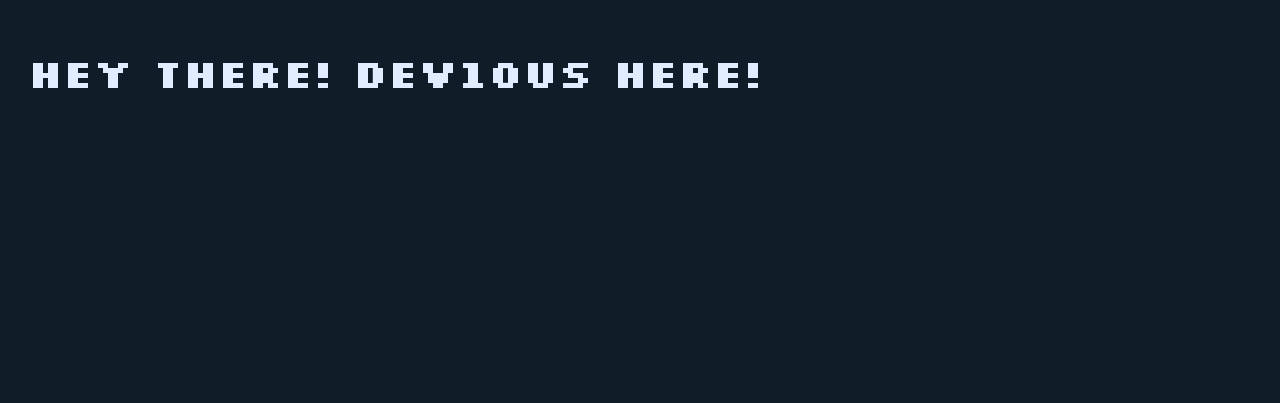
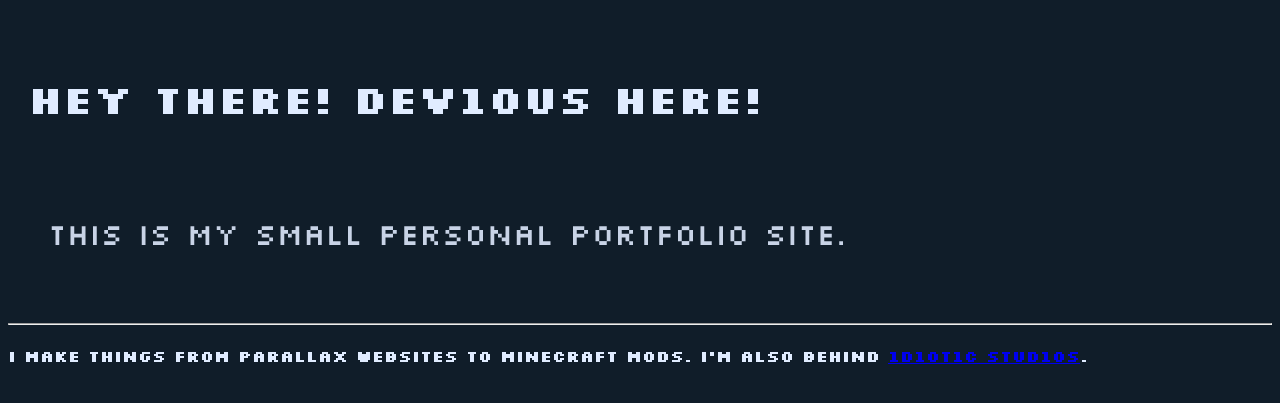
Before and after one commit to Dev10us1ty/dev10us1ty.github.io, a Jekyll site: the page built from index.html, in a window 1280 px wide. Shown: the top 403 px of the page. Built offline with Jekyll 4.4.1, drawn with Linux system fonts in a browser that asks for light colours.

Commit message:
Update index.html

```diff
--- a/index.html
+++ b/index.html
@@ -3,6 +3,12 @@ layout: default
 title: Dev10us
 ---
 
+<br>
+
 <h1 style="/*text-align: center;*/ padding: 20px; font-size: 40px; text-decoration: bold;">Hey there! Dev10us here!</h1>
 
-<p style="padding: 40px; font-size: 30px;>This is my small personal portfolio site.</p>
+<p style="padding: 40px; font-size: 30px;">This is my small personal portfolio site.</p>
+
+<hr>
+
+<h4>I make things from Parallax Websites to Minecraft Mods. I'm also behind <a href="https://1d10t1c-stud10s.github.io">1D10T1C STUD10S</a>.</h4>
```
